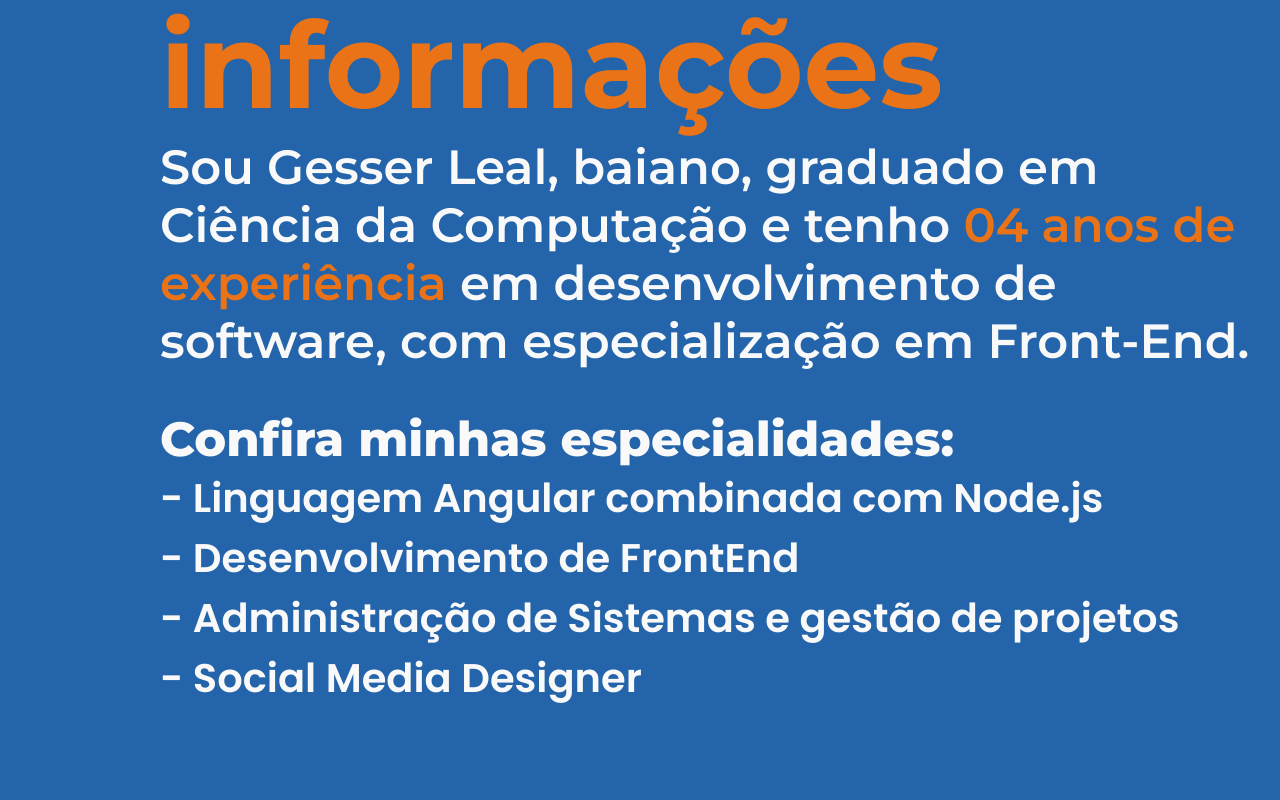
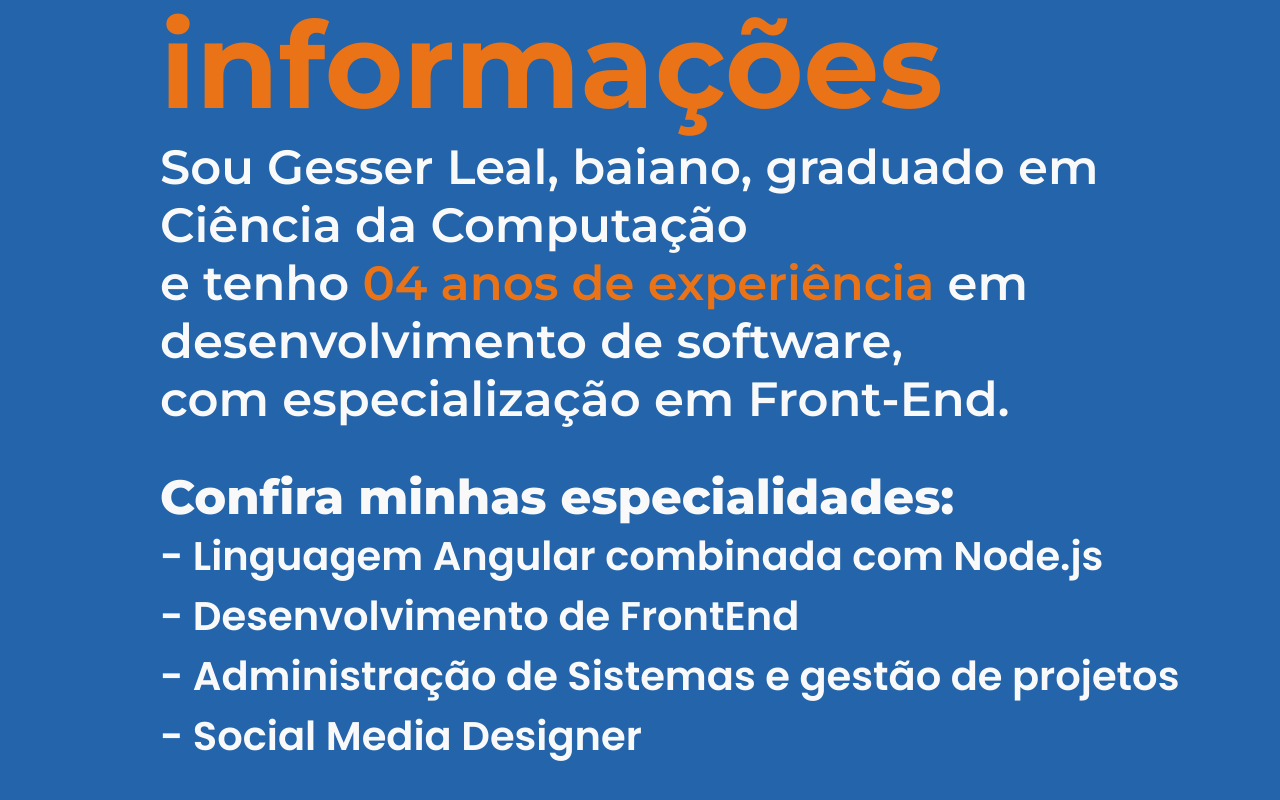
Before and after one commit to glealnunes/glealnunes.github.io, an Angular app: page / in a window 1280 px wide. Shown: the part 1710-2510 px from the top of the page. Built offline with nearby package versions, Linux system fonts and the light colour scheme; a web font is replaced by a local one.

Commit message:
env : ajuste de escrita, style

```diff
--- a/src/app/components/informacoes/informacoes.component.html
+++ b/src/app/components/informacoes/informacoes.component.html
@@ -1,10 +1,9 @@
 <section>
   <aside>
     <h1>Mais<br><span>informações</span></h1>
-    <h2>Sou Gesser Leal, baiano, graduado em Ciência da Computação
-      e tenho <span>04 anos de experiência</span> em desenvolvimento de software,
-      com especialização em Front-End.
-    </h2>
+    <h2>Sou Gesser Leal, baiano, graduado em Ciência da Computação</h2>
+    <h2>e tenho <span>04 anos de experiência</span> em desenvolvimento de software,</h2>
+    <h2>com especialização em Front-End.</h2>
     <div class="padTop-50">
       <h3>Confira minhas especialidades:</h3>
       <h4>- Linguagem Angular combinada com Node.js</h4>
--- a/src/app/components/informacoes/informacoes.component.scss
+++ b/src/app/components/informacoes/informacoes.component.scss
@@ -3,14 +3,6 @@ $azulEscuro: #2364AA;
 $azulClaro: #A2D6F9;
 $branco: #F9F9F9;
 $laranja: #EA7317;
-
-section{
-  padding-top:  10vh;
-  padding-left: 20vh;
-  display: flex;
-  flex-direction: row;
-  margin-bottom: 34vh
-}
 
 h1{
   font-size: 15vh;
```
